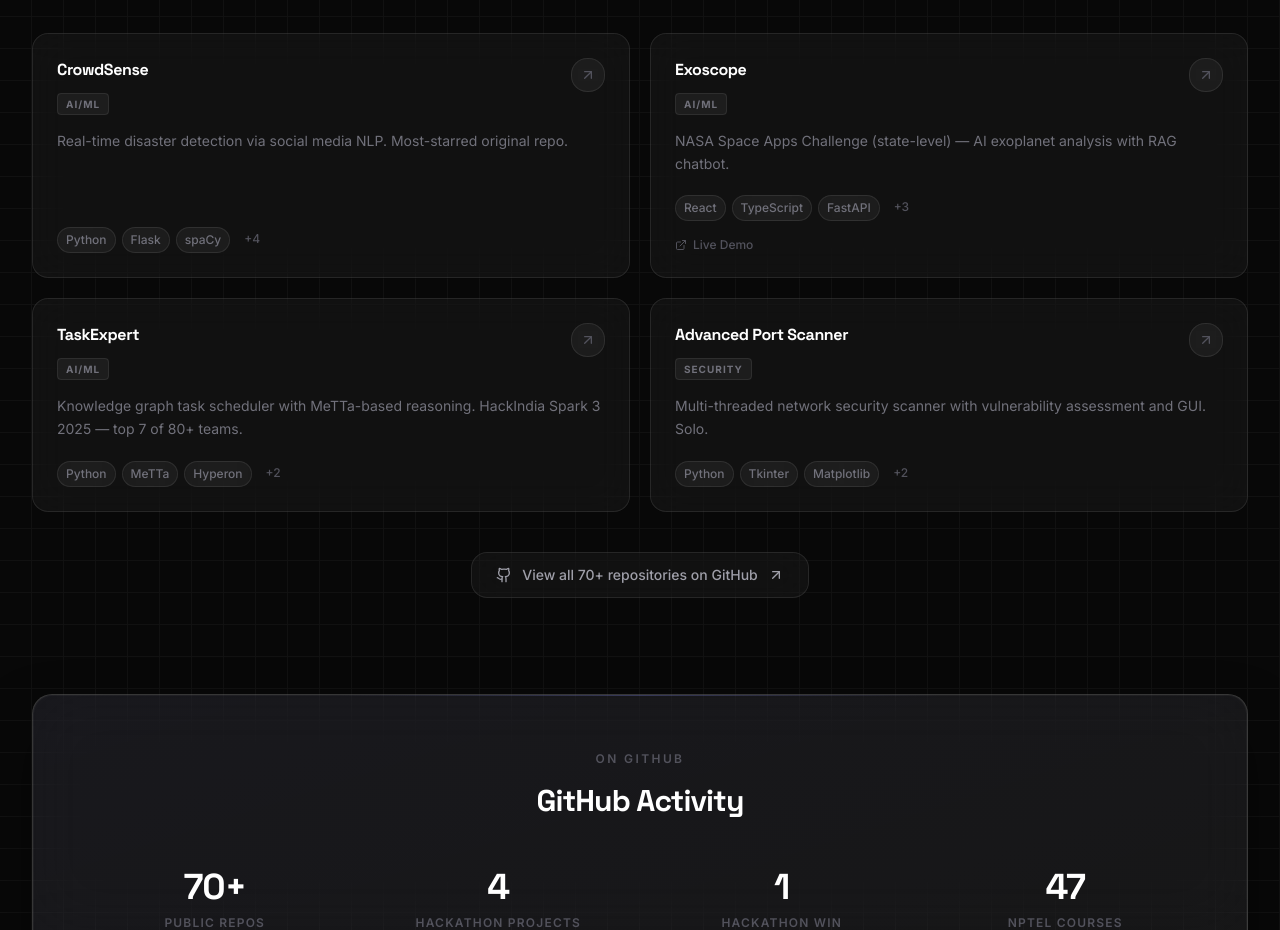
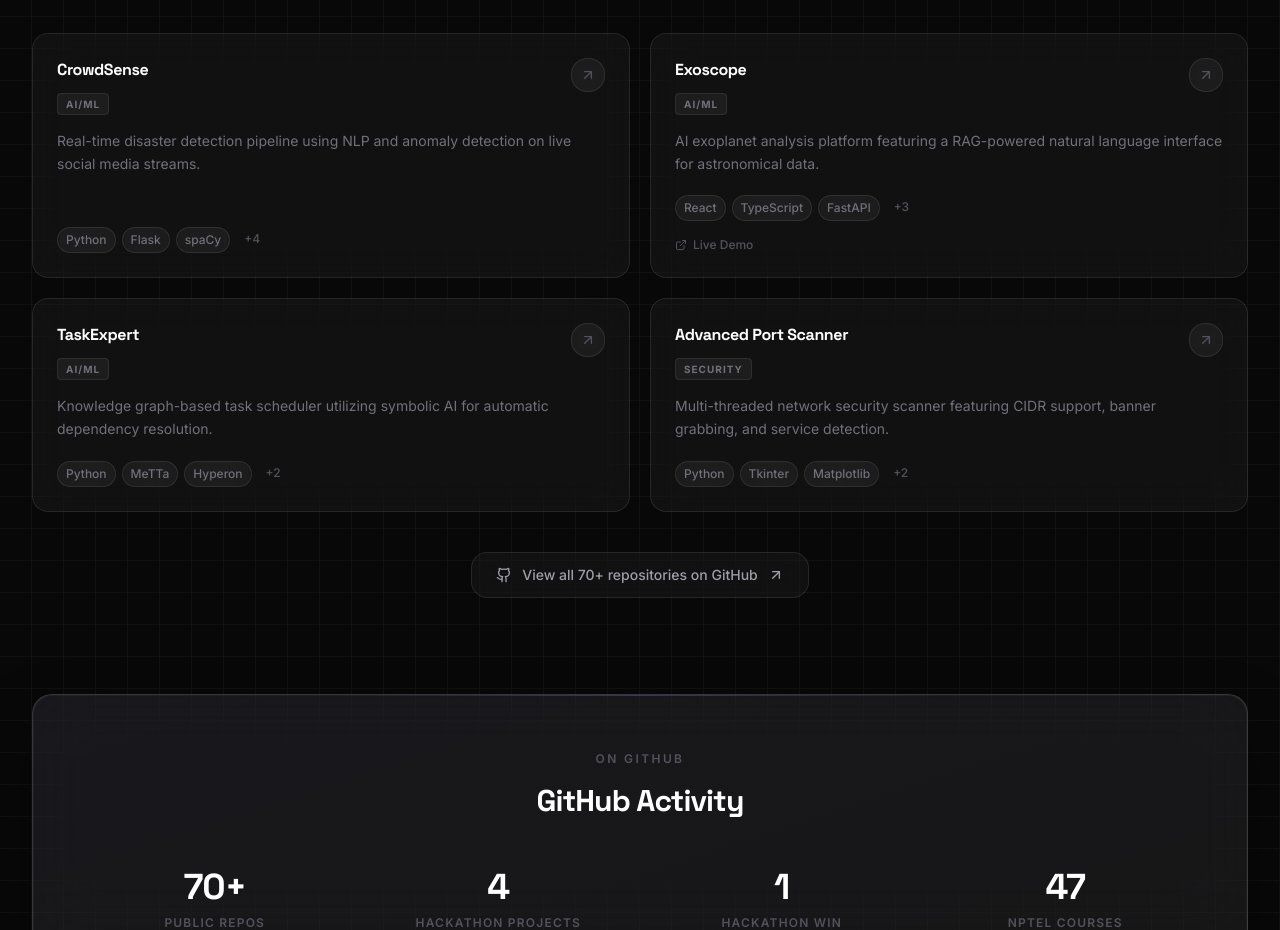
Before and after one commit to JosephJonathanFernandes/Portfolio_JJF, a Next.js app in the folder src/portfolio-next/: page / in a window 1280 px wide. Shown: the part 4400-5330 px from the top of the page. Built offline with nearby package versions, Linux system fonts and the light colour scheme.

Commit message:
chore: refine descriptions for notable projects to focus on engineering impact

```diff
--- a/src/portfolio-next/data/portfolio-generated.ts
+++ b/src/portfolio-next/data/portfolio-generated.ts
@@ -90,9 +90,9 @@
   {
     id: 'crowdsense',
     title: 'CrowdSense',
-    description: 'Real-time disaster detection via social media NLP. Most-starred original repo.',
+    description: 'Real-time disaster detection pipeline using NLP and anomaly detection on live social media streams.',
     longDescription:
-      'Disaster response teams need real-time situational awareness from social media during crises. CrowdSense applies NLP and anomaly detection — Z-score and EWMA algorithms — to live social streams, extracts locations via Named Entity Recognition, maps incidents with Leaflet, and dispatches SMS alerts via Twilio. Backend-focused in a team of 4.',
+      'Engineered a real-time disaster detection pipeline that processes live social media streams to provide situational awareness for first responders. Implemented NLP (spaCy) for Named Entity Recognition and anomaly detection algorithms (Z-score, EWMA) to flag crises. Automates location extraction (Leaflet mapping) and SMS dispatch (Twilio). Backend-focused contributor in a team of 4.',
     techStack: ['Python', 'Flask', 'spaCy', 'Twilio', 'SQLite', 'Leaflet', 'NLP'],
     githubUrl: 'https://github.com/JosephJonathanFernandes/CrowdSense',
     category: 'ai-ml',
@@ -103,9 +103,9 @@
   {
     id: 'exoscope',
     title: 'Exoscope',
-    description: 'NASA Space Apps Challenge (state-level) — AI exoplanet analysis with RAG chatbot.',
+    description: 'AI exoplanet analysis platform featuring a RAG-powered natural language interface for astronomical data.',
     longDescription:
-      'State-level entry for NASA Space Apps Challenge. An AI platform for exoplanet detection with a Retrieval-Augmented Generation (RAG) chatbot for natural-language interaction with astronomical data. Responsible for backend architecture and RAG integration in a team of 4.',
+      'Architected the backend and Retrieval-Augmented Generation (RAG) pipeline for an AI exoplanet detection platform. Integrated Groq LLMs and FastAPI to enable natural-language querying of complex astronomical data. State-level entry for the NASA Space Apps Challenge, developed in a team of 4.',
     techStack: ['React', 'TypeScript', 'FastAPI', 'Groq API', 'RAG', 'Machine Learning'],
     githubUrl: 'https://github.com/JosephJonathanFernandes/Nasa-Space-Hackathon-WizCoders-frontend',
     demoUrl: 'https://nasaexoscope.vercel.app/',
@@ -118,9 +118,9 @@
   {
     id: 'hackindia-spark-3',
     title: 'TaskExpert',
-    description: 'Knowledge graph task scheduler with MeTTa-based reasoning. HackIndia Spark 3 2025 — top 7 of 80+ teams.',
+    description: 'Knowledge graph-based task scheduler utilizing symbolic AI for automatic dependency resolution.',
     longDescription:
-      'Built for HackIndia Spark 3 2025, finishing top 7 of 80+ teams in the Goa region. Uses knowledge graphs and MeTTa-based reasoning (Hyperon, AtomSpace) for intelligent task scheduling with automatic dependency resolution. MeTTa developer in a team of 4.',
+      'Developed a sophisticated task scheduling system using symbolic AI and knowledge graphs. Leveraged MeTTa and Hyperon (AtomSpace) for advanced reasoning to automatically resolve and schedule complex task dependencies. Achieved a Top 7 finish (out of 80+ teams) at HackIndia Spark 3 2025. MeTTa developer in a team of 4.',
     techStack: ['Python', 'MeTTa', 'Hyperon', 'AtomSpace', 'Knowledge Graphs'],
     githubUrl: 'https://github.com/JosephJonathanFernandes/HackIndia-Spark-3-2025-WizCoders',
     category: 'ai-ml',
@@ -132,9 +132,9 @@
   {
     id: 'advanced-port-scanner',
     title: 'Advanced Port Scanner',
-    description: 'Multi-threaded network security scanner with vulnerability assessment and GUI. Solo.',
+    description: 'Multi-threaded network security scanner featuring CIDR support, banner grabbing, and service detection.',
     longDescription:
-      'A network security tool for penetration testing. Multi-threaded scanning, CIDR subnet support, banner grabbing, service detection, vulnerability assessment, and a Tkinter GUI with matplotlib visualizations. Written solo.',
+      'Built a multi-threaded network security scanner tailored for penetration testing. Features include CIDR subnet support, banner grabbing, service detection, and vulnerability assessment. Designed a custom Tkinter GUI with matplotlib visualizations for accessible reporting. Written solo.',
     techStack: ['Python', 'Tkinter', 'Matplotlib', 'Socket Programming', 'Threading'],
     githubUrl: 'https://github.com/JosephJonathanFernandes/advanced-port-scanner',
     category: 'security',
```
